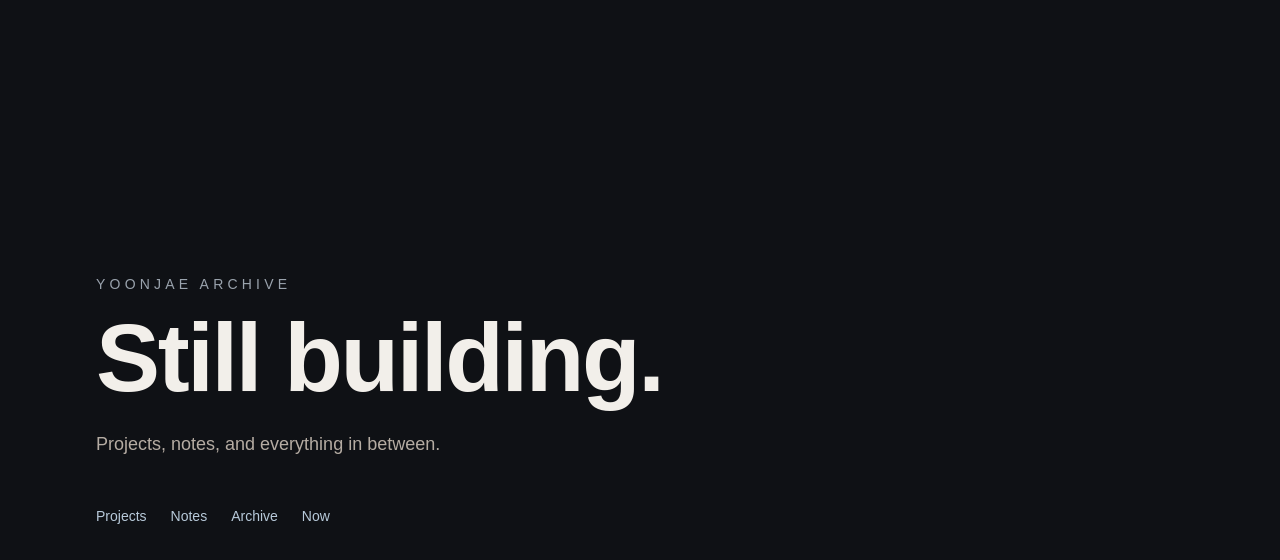
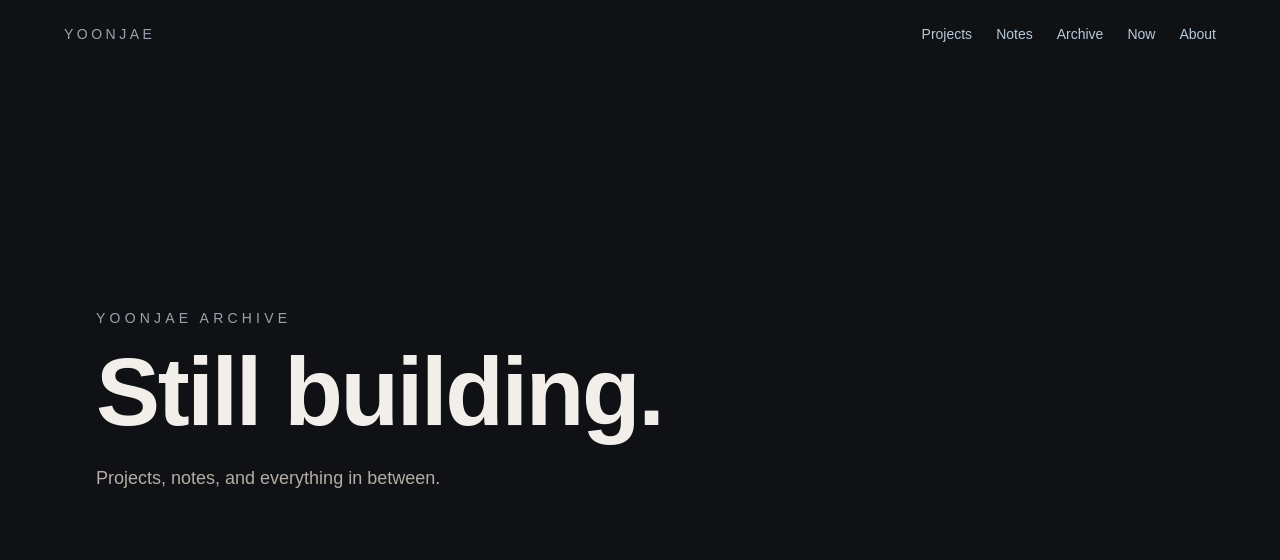
Before and after one commit to yunzaex/still-building, a Next.js app: page / in a window 1280 px wide. Shown: the top 560 px of the page. Built offline with nearby package versions, Linux system fonts and the light colour scheme.

Commit message:
feat: 공통 네비게이션 컴포넌트 추가

```diff
--- a/app/layout.tsx
+++ b/app/layout.tsx
@@ -1,6 +1,7 @@
 import type { Metadata } from "next";
 import { Geist, Geist_Mono } from "next/font/google";
 import "./globals.css";
+import Navbar from "@/components/Navbar";
 
 const geistSans = Geist({
   variable: "--font-geist-sans",
@@ -24,10 +25,13 @@ export default function RootLayout({
 }>) {
   return (
     <html
-      lang="en"
+      lang="ko"
       className={`${geistSans.variable} ${geistMono.variable} h-full antialiased`}
     >
-      <body className="min-h-full flex flex-col">{children}</body>
+      <body className="min-h-full flex flex-col">
+        <Navbar />
+        {children}
+      </body>
     </html>
   );
 }
--- a/app/page.tsx
+++ b/app/page.tsx
@@ -15,13 +15,6 @@ export default function Home() {
         <p className="mt-6 max-w-xl text-lg text-[#B5ACA3]">
           Projects, notes, and everything in between.
         </p>
-
-        <div className="mt-12 flex gap-6 text-sm text-[#B7C9D9]">
-          <Link href="/projects">Projects</Link>
-          <Link href="/notes">Notes</Link>
-          <Link href="/archive">Archive</Link>
-          <Link href="/now">Now</Link>
-        </div>
       </section>
     </main>
   );
--- a/components/Navbar.tsx
+++ b/components/Navbar.tsx
@@ -0,0 +1,29 @@
+import Link from "next/link";
+
+const navItems = [
+  { name: "Projects", href: "/projects" },
+  { name: "Notes", href: "/notes" },
+  { name: "Archive", href: "/archive" },
+  { name: "Now", href: "/now" },
+  { name: "About", href: "/about" },
+];
+
+export default function Navbar() {
+  return (
+    <header className="fixed left-0 top-0 z-50 w-full px-8 py-6">
+      <nav className="mx-auto flex max-w-6xl items-center justify-between text-sm text-[#F2EFEA]">
+        <Link href="/" className="tracking-[0.25em] text-[#9AA3AD]">
+          YOONJAE
+        </Link>
+
+        <div className="flex gap-6 text-[#B7C9D9]">
+          {navItems.map((item) => (
+            <Link key={item.href} href={item.href}>
+              {item.name}
+            </Link>
+          ))}
+        </div>
+      </nav>
+    </header>
+  );
+}
```
Also changed, not shown: app/about/page.tsx (renamed from app/about/about.tsx).
